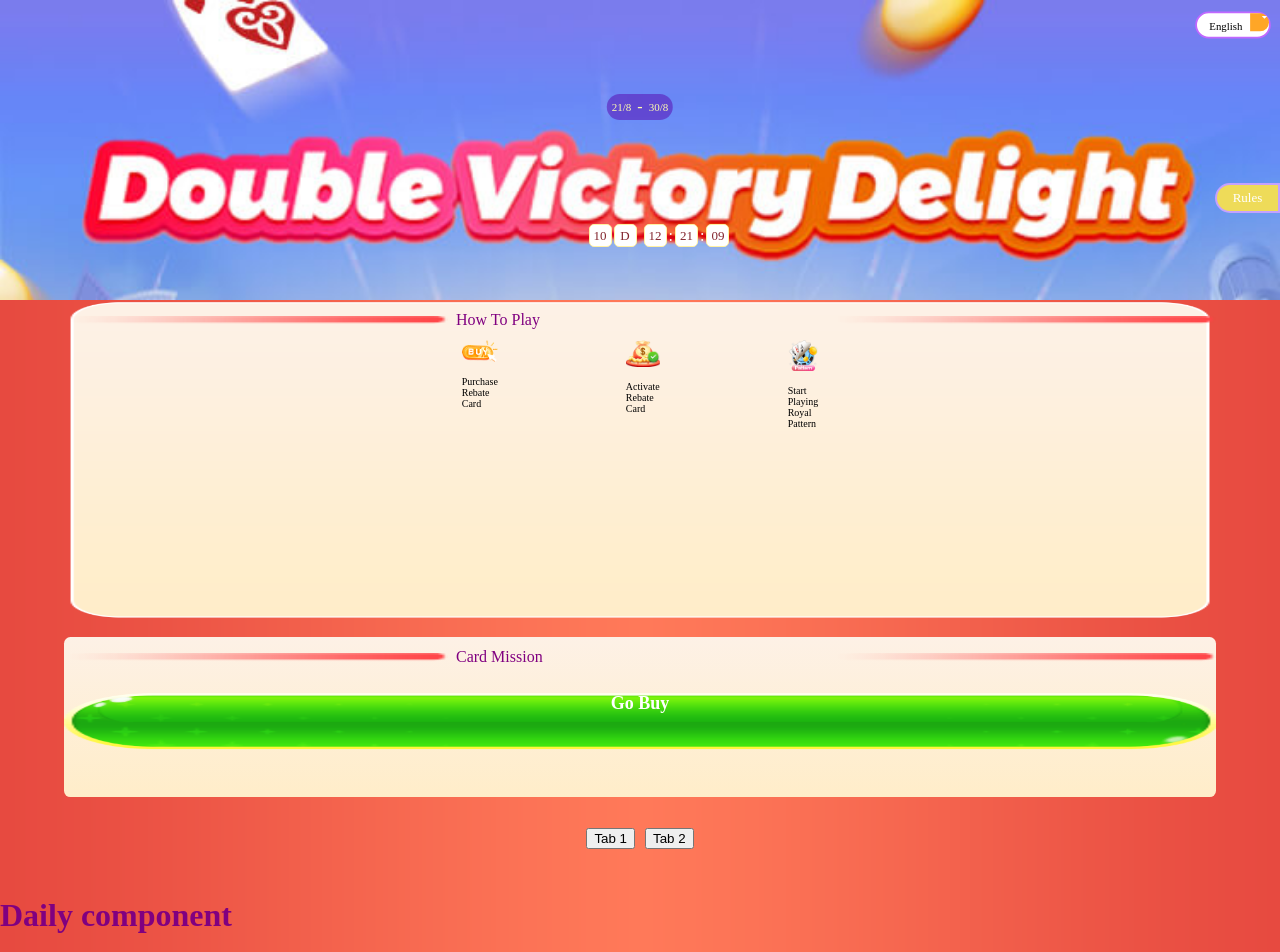
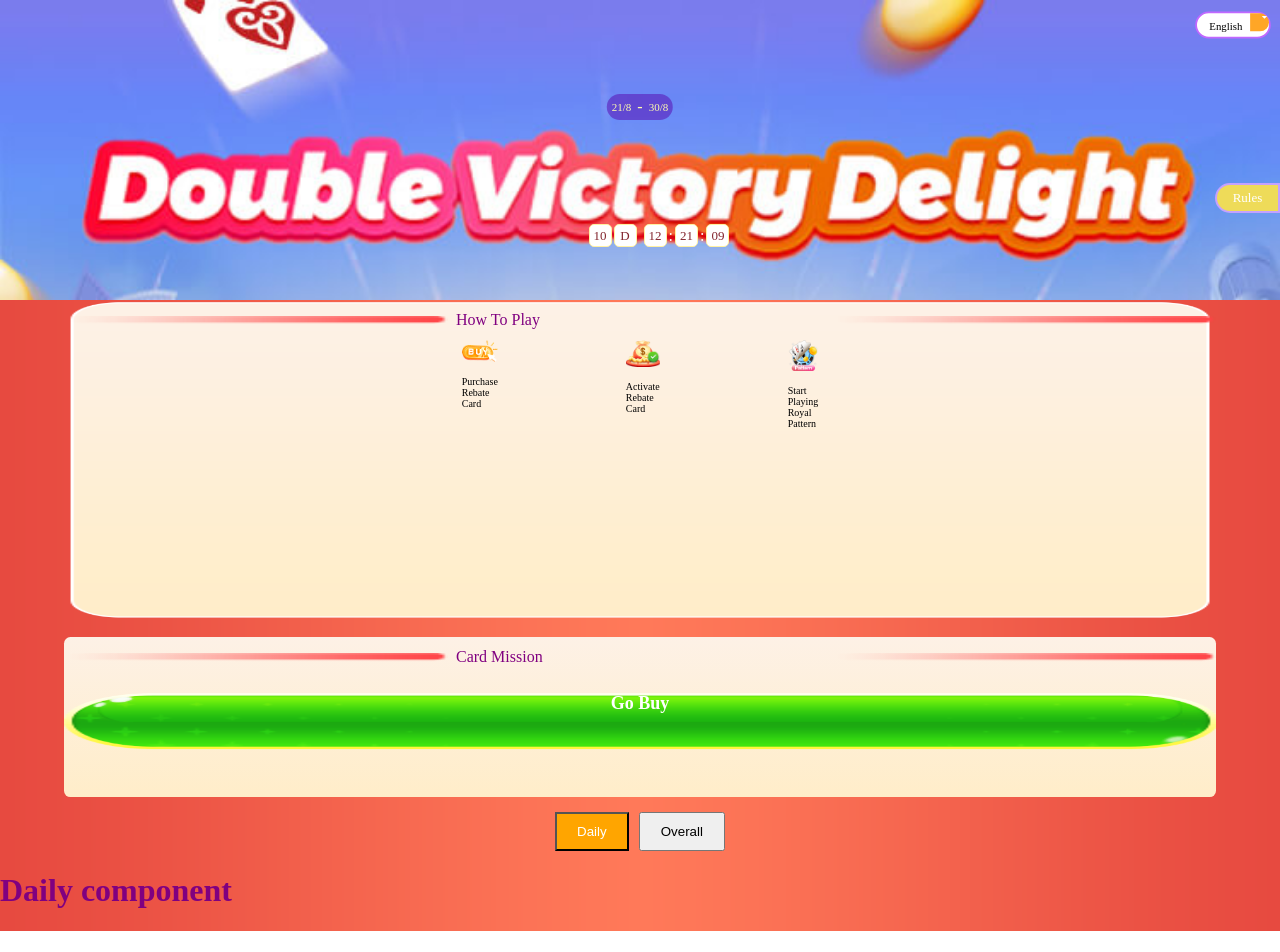
Before and after one commit to khankadir193/doubleVictoryDelight2k24, a Vue app: page / in a window 1280 px wide. Shown: the top 952 px of the page. After the commit the page ends 931 px from the top, so only its background shows below. Built offline with nearby package versions, Linux system fonts and the light colour scheme.

Commit message:
tab switching

```diff
--- a/src/components/TabsComp.vue
+++ b/src/components/TabsComp.vue
@@ -1,8 +1,8 @@
 <template>
     <div>
         <div class="tabs">
-        <button @click="currentTab = 'DailyComp'">Tab 1</button>
-        <button @click="currentTab = 'OverAllComp'">Tab 2</button>
+            <button :class="{ active: currentTab === 'DailyComp' }" @click="currentTab = 'DailyComp'">Daily</button>
+            <button :class="{ active: currentTab === 'OverallComp' }" @click="currentTab = 'OverallComp'">Overall</button>
         </div>
         <div class="tab-content">
             <component :is="currentTab"></component>
@@ -11,8 +11,8 @@
 </template>
 
 <script>
-  import DailyComp from './DailyComp.vue';
-  import OverAllComp from './OverAllComp.vue'
+import DailyComp from './DailyComp.vue'
+import OverallComp from './OverAllComp.vue'
 
 export default {
     data() {
@@ -22,7 +22,7 @@
     },
     components: {
         DailyComp,
-        OverAllComp
+        OverallComp
     }
 }
 </script>
@@ -30,9 +30,19 @@
 <style>
 .tabs {
     display: flex;
+    gap: 10px;
+    margin-top: 2rem;
     justify-content: center;
-    gap: 10px;
-    margin: 3rem auto;
+}
+
+button {
+    padding: 10px 20px;
+    cursor: pointer;
+}
+
+button.active {
+    background-color: orange;
+    color: white;
 }
 
 .tab-content {
```
Lines whose indentation alone changed are shown as unchanged.
